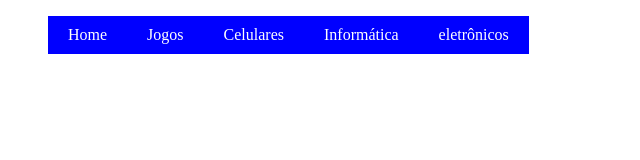
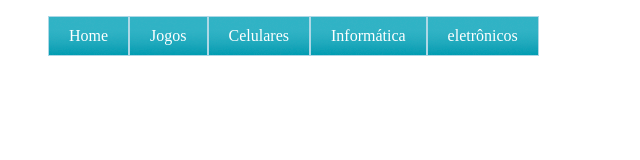
Before and after one commit to carlamagalhaes8/menu-horizontal, a plain HTML site: page index.html in a window 1280 px wide. Shown: the whole page, without its empty margins (0-640 px from the left). Drawn offline with Linux system fonts and the light colour scheme.

Commit message:
menu-horizontal-decorated

```diff
--- a/style.css
+++ b/style.css
@@ -10,10 +10,11 @@
     display: block;
     color: white;
     padding: 10px 20px;
-    background-color: blue;
+    background-image: url('fundo-horizontal.png');
     text-decoration: none;
+    border: 1px solid lightblue;
 }
 
 #area-links ul li a:hover {
-    background-color: lightblue;
+    background: lightblue;
 }
```
Also changed, not shown: fundo-horizontal.png (added).
